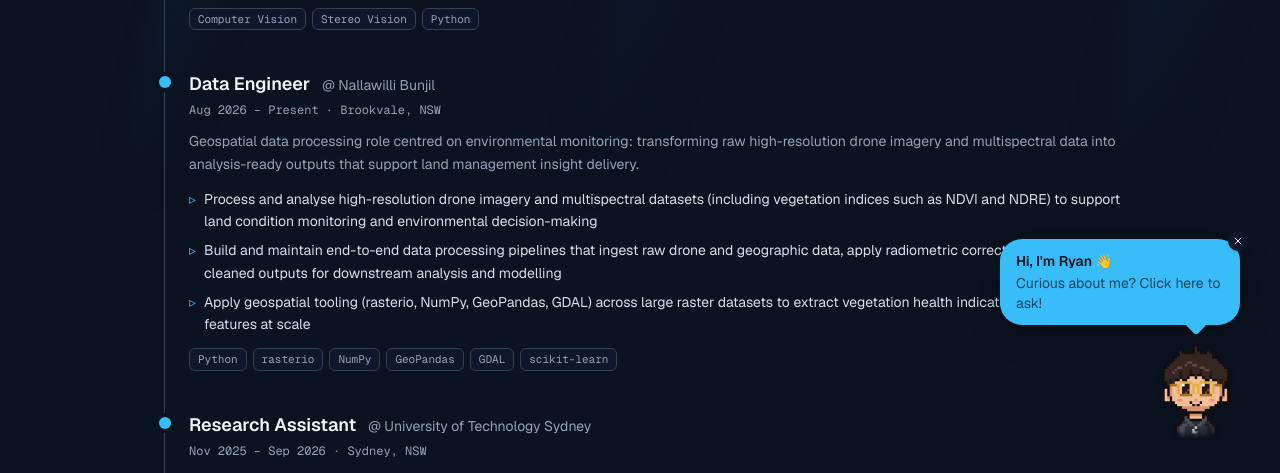
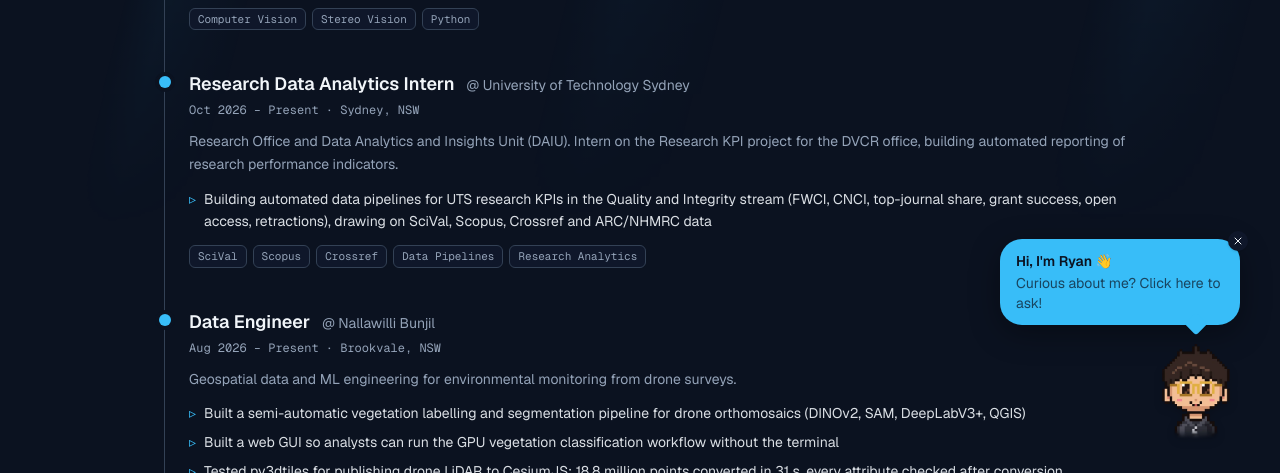
Before and after one commit to Huydinh1205/cv-website, a Next.js app: page /resume in a window 1280 px wide. Shown: the part 327-800 px from the top of the page. Built offline with nearby package versions, Linux system fonts and the light colour scheme; no server answers.

Commit message:
experience in Bunjilview

```diff
--- a/data/experience.ts
+++ b/data/experience.ts
@@ -22,18 +22,30 @@ export const experiences: Experience[] = [
     tech: ["Computer Vision", "Stereo Vision", "Python"],
   },
   {
+    company: "University of Technology Sydney",
+    role: "Research Data Analytics Intern",
+    period: "Oct 2026 – Present",
+    location: "Sydney, NSW",
+    description:
+      "Research Office and Data Analytics and Insights Unit (DAIU). Intern on the Research KPI project for the DVCR office, building automated reporting of research performance indicators.",
+    highlights: [
+      "Building automated data pipelines for UTS research KPIs in the Quality and Integrity stream (FWCI, CNCI, top-journal share, grant success, open access, retractions), drawing on SciVal, Scopus, Crossref and ARC/NHMRC data",
+    ],
+    tech: ["SciVal", "Scopus", "Crossref", "Data Pipelines", "Research Analytics"],
+  },
+  {
     company: "Nallawilli Bunjil",
     role: "Data Engineer",
     period: "Aug 2026 – Present",
     location: "Brookvale, NSW",
     description:
-      "Geospatial data processing role centred on environmental monitoring: transforming raw high-resolution drone imagery and multispectral data into analysis-ready outputs that support land management insight delivery.",
+      "Geospatial data and ML engineering for environmental monitoring from drone surveys.",
     highlights: [
-      "Process and analyse high-resolution drone imagery and multispectral datasets (including vegetation indices such as NDVI and NDRE) to support land condition monitoring and environmental decision-making",
-      "Build and maintain end-to-end data processing pipelines that ingest raw drone and geographic data, apply radiometric corrections, and produce cleaned outputs for downstream analysis and modelling",
-      "Apply geospatial tooling (rasterio, NumPy, GeoPandas, GDAL) across large raster datasets to extract vegetation health indicators and spatial features at scale",
+      "Built a semi-automatic vegetation labelling and segmentation pipeline for drone orthomosaics (DINOv2, SAM, DeepLabV3+, QGIS)",
+      "Built a web GUI so analysts can run the GPU vegetation classification workflow without the terminal",
+      "Tested py3dtiles for publishing drone LiDAR to CesiumJS: 18.8 million points converted in 31 s, every attribute checked after conversion",
     ],
-    tech: ["Python", "rasterio", "NumPy", "GeoPandas", "GDAL", "scikit-learn"],
+    tech: ["Python", "PyTorch", "QGIS", "rasterio", "GeoPandas", "NiceGUI", "py3dtiles", "CesiumJS"],
   },
   {
     company: "University of Technology Sydney",
```
Also changed, not shown: 1 other file (tests, documents, lock files or other folders).
